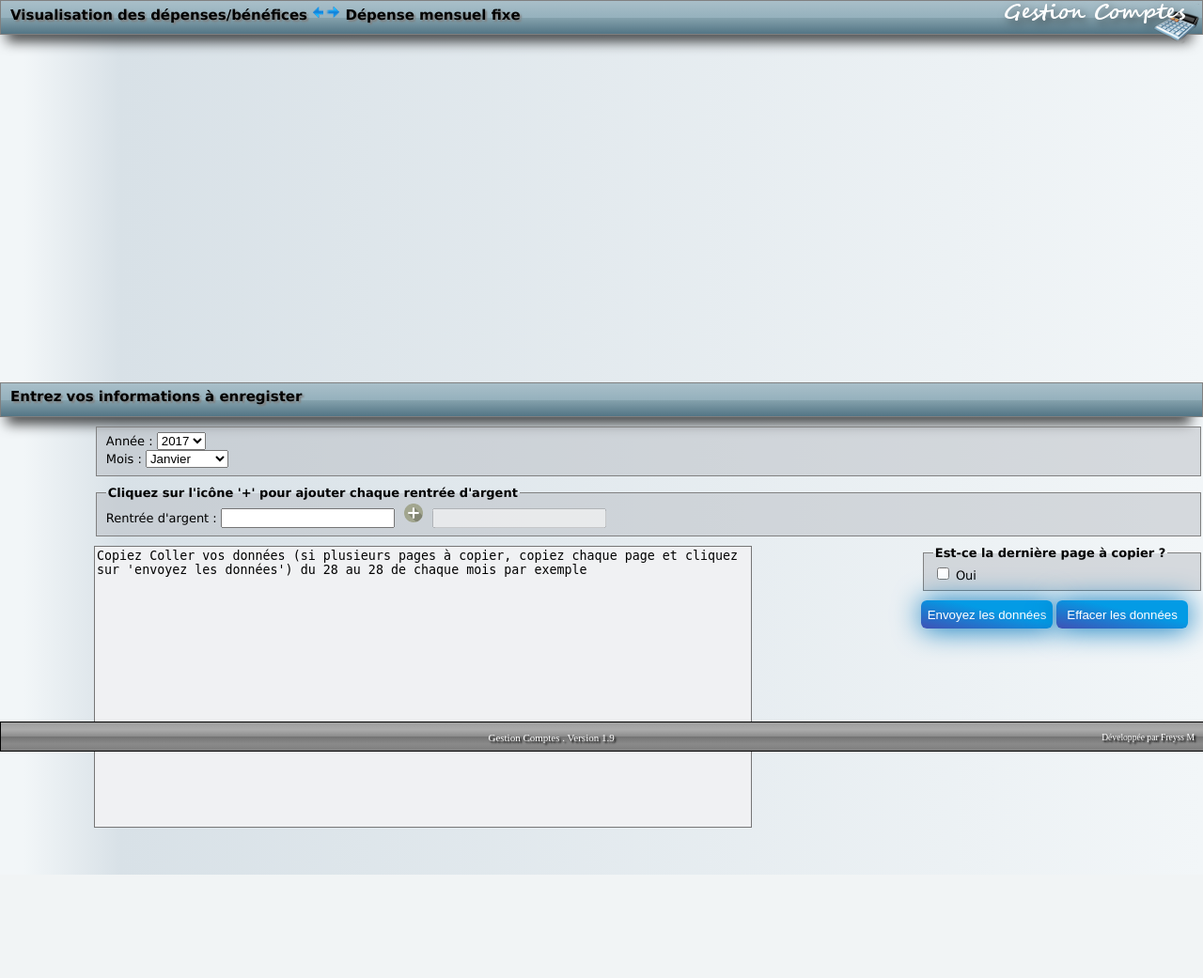
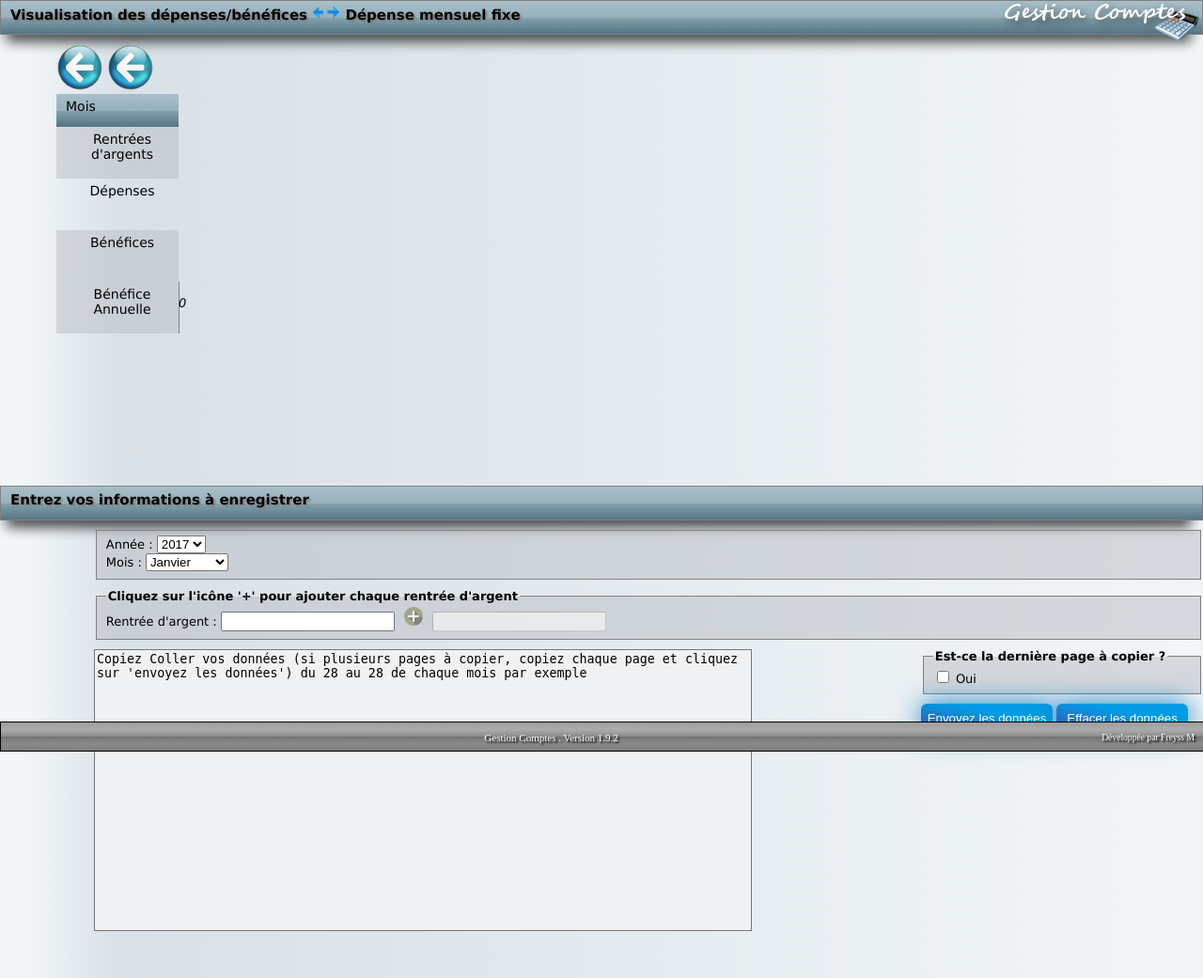
Before and after one commit to Revan027/Compte, a PHP site: page / in a window 1280 px wide. Shown: the whole page at 94% size. Before the commit the page ends 931 px from the top, so only its background shows below. Run offline with PHP 8.4, Linux system fonts and the light colour scheme; the visitor is signed in with stand-in values (Sample User, id 1); data that the repository does not hold is empty.

Commit message:
Codage slider visualisation dépenses/bénéfices

```diff
--- a/Controller/changeView.js
+++ b/Controller/changeView.js
@@ -1,6 +1,6 @@
 
 function changeView(page){
-
+    clique = 1;
     $( "#afficherTableau" ).fadeOut("slow");
     setTimeout(function(){
          viewMainChange(page);
--- /dev/null
+++ b/Controller/slider.js
@@ -0,0 +1,68 @@
+var clique = 1;
+var stop = 0;
+
+function slideAr(taille){
+    var v = "#lib0".concat(clique.toString());
+    var v2 = "#lib1".concat(clique.toString());
+    var v3 = "#lib2".concat(clique.toString());
+    var v4 = "#lib3".concat(clique.toString());
+
+
+    if((taille>6) && ((taille-clique) >= 6)){
+        $(function(){
+
+            $(v).animate({marginLeft:-125},200,function(){
+                 $(v).hide();
+
+            });
+
+             $(v2).animate({marginLeft:-125},200,function(){
+                 $(v2).hide();
+
+            });
+
+            $(v3).animate({marginLeft:-125},200,function(){
+                 $(v3).hide();
+
+            });
+
+             $(v4).animate({marginLeft:-125},200,function(){
+                 $(v4).hide();
+
+            });
+            clique=clique+1;
+         });
+
+}
+}
+
+function slideAv(){
+
+    if(clique !== 1){
+
+        clique=clique-1;
+
+        var v = "#lib0".concat(clique.toString());
+        var v2 = "#lib1".concat(clique.toString());
+        var v3 = "#lib2".concat(clique.toString());
+        var v4 = "#lib3".concat(clique.toString());
+
+              $(function(){
+                $(v).show();
+                $(v).animate({marginLeft:0},200);
+                  $(v2).show();
+                $(v2).animate({marginLeft:0},200);
+                $(v3).show();
+                $(v3).animate({marginLeft:0},200);
+                 $(v4).show();
+                $(v4).animate({marginLeft:0},200);
+
+             });
+
+     }
+
+
+
+}
+
+  // $('#lib2').prop('id', 'lib1'); changer id juery
--- a/Controller/verification.js
+++ b/Controller/verification.js
@@ -8,6 +8,7 @@ function raz() {
     rentreGlobal = 0;
     copierGlobal = "";
     document.forms["formulaire"].elements["oui"].checked = false;
+
 }
 
 function effacer() {
--- a/Model/getDB.php
+++ b/Model/getDB.php
@@ -56,25 +56,13 @@ function afficherTableau($annee) { //affiche le tableau de compte
 
     afficherAnnee();
 
-    $scinder = false;
-    $tailleTab;
-    $tailleTabScinder;
+    $taille = count($arrAll);
 
-    if (!empty($arrAll)) {
+    include __DIR__ . '/../templates/tableau.php';
 
-        if ((count($arrAll)) <= 6) { //si le nombre de mois a afficher est inférieur ou égale a 6 (6 mois)on ne scinde pas l'affichage
-            $scinder = false;
-            $tailleTab = count($arrAll);
-        } else {
-            $scinder = true;
-            $tailleTab = 6;
-            $tailleTabScinder = count($arrAll); //recuperation de la taille du tableau de la  requete pour la 2eme partie de l'affichage
-        }
-        include __DIR__ . '/../templates/tableau.php';
+    $stmt->closeCursor();
+    $stmt = NULL;
 
-        $stmt->closeCursor();
-        $stmt = NULL;
-    }
 }
 
 /**
--- a/feuille.css
+++ b/feuille.css
@@ -42,11 +42,12 @@ body{
 }
 
 #centre {
-    max-width:1200px;
-    min-height:350px;
-    margin-left:150px;
-    margin-bottom:10px;
+    max-width:1800px;
+    min-height:450px;
+    margin-left:30px;
+    margin-bottom:20px;
     font-size:13px;
+
 }
 
 #centre2{
@@ -76,8 +77,7 @@ h3{
 }
 
 #croix{
-   cursor:pointer;
-   float:right;
+   margin-left:10px;
 }
 
 #croix:hover{
@@ -197,53 +197,125 @@ textarea{
 
 /* ------- tableau visualisation compte------- */
 
-td{
-   width:140px;
-}
 
 #afficherTableau{
-    width:985px;
     margin-left:30px;
 }
 
-#table1{
-    font-size:13px;
-    text-align:center;
+.blockMois{
+    width:1000px;
+    height:35px;
+}
+
+.blockValeur1{
+    width:1000px;
+    height:50px; text-align:center;
+}
+.blockValeur2{
+    width:1000px;
+    height:50px; text-align:center;
 
 }
 
-.titremois{
-  background: #a9bfc9; /* Old browsers */
+.titreValeur1{
+    background-repeat:repeat;
+    background-image:url(images/fondFieldset.png);
+    width:120px;
+    padding-top:5px;
+    float:left;
+    padding-left:10px;
+    font-size:14px;  height:50px; clear: both;
+
+}
+.titreValeur2{
+
+    width:120px;
+    padding-top:5px;
+    float:left;
+    padding-left:10px;
+    font-size:14px;  height:50px; clear: both;
+
+}
+.valeur1, .valeur1R{
+    background-repeat:repeat;
+    background-image:url(images/fondFieldset.png);
+    font-style: italic;
+    padding-top:15px;
+    text-align:center;
+    width:120px;
+    height:40px;
+    float: left;
+    border-right:1px solid gray;
+}
+
+.conteneur1{
+    overflow: hidden;
+    width:727px;
+    float:left;
+}
+
+.titreMois{
+
+    width:120px;
+    height:30px;
+    padding-top:5px;
+    float:left;
+    padding-left:10px;
+    font-size:14px; background: #a9bfc9; /* Old browsers */
     background: -moz-linear-gradient(top, #a9bfc9 0%, #95b1bd 50%, #85a2ad 51%, #537585 100%); /* FF3.6-15 */
     background: -webkit-linear-gradient(top, #a9bfc9 0%,#95b1bd 50%,#85a2ad 51%,#537585 100%); /* Chrome10-25,Safari5.1-6 */
     background: linear-gradient(to bottom, #a9bfc9 0%,#95b1bd 50%,#85a2ad 51%,#537585 100%); /* W3C, IE10+, FF16+, Chrome26+, Opera12+, Safari7+ */
 
 }
 
-.fondMois{
+
+
+
+
+
+.co{
+     width:1800px;
+
+}
+.libelleMois{
+
     font-style: italic;
-    font-weight: bold; border-top:1px solid gray; border-bottom:1px solid gray;
+    padding-top:5px;
+    text-align:center;
+    font-weight: bold;
+    width:120px;
+    height:30px;
+    float: left;
+    border-left:1px solid gray;
+ background: #a9bfc9; /* Old browsers */
+    background: -moz-linear-gradient(top, #a9bfc9 0%, #95b1bd 50%, #85a2ad 51%, #537585 100%); /* FF3.6-15 */
+    background: -webkit-linear-gradient(top, #a9bfc9 0%,#95b1bd 50%,#85a2ad 51%,#537585 100%); /* Chrome10-25,Safari5.1-6 */
+    background: linear-gradient(to bottom, #a9bfc9 0%,#95b1bd 50%,#85a2ad 51%,#537585 100%); /* W3C, IE10+, FF16+, Chrome26+, Opera12+, Safari7+ */
+
 }
 
 
-.fondG,.fondGR{
-   background-repeat:repeat;
-   background-image:url(images/fondFieldset.png);
+.valeur2{
+    background-color:#dfe7ea;
     background-repeat:repeat;
-
-
+    font-style: italic;
+    padding-top:15px;
+    text-align:center;
+    width:120px;
+    height:50px;
+    float: left;
+    border-right:1px solid gray;
 }
-.fondGR{
+.valeur1R{
    color:red;
 
 }
-.fondW{
-    background-color:#dfe7ea;
-    background-repeat:repeat;
 
-}
-.fondGT{
-   background: #acacac; /* Old browsers */
+
+
+.fondBenefice{
+
+   background: #acacac; /* Old browsers */clear: both;
    background-repeat:repeat;
 
 }
@@ -254,6 +326,19 @@ td{
 
 
 /* ------- liste d'année ------- */
+
+
+#table1{
+    font-size:13px;
+    text-align:center;
+
+}
+
+
+td{
+   width:140px;
+}
+
 .titreA{
     background: rgb(139,173,211); /* Old browsers */
     background: -moz-linear-gradient(top, rgba(139,173,211,1) 0%, rgba(164,196,222,1) 50%, rgba(153,189,221,1) 51%, rgba(200,220,236,1) 100%); /* FF3.6-15 */
--- a/index.php
+++ b/index.php
@@ -5,8 +5,10 @@
     <head>
         <link rel="stylesheet"  href="./feuille.css"/>
         <link rel="icon" type="image/png" href="./images/changeView1.png" />
+        <script type="text/javascript" src="./Controller/slider.js" > </script>
         <script src="./lib/jquery-3.2.1.js"></script>
         <script type="text/javascript" src="./Controller/codeAjax.js" > </script>
+
         <script type="text/javascript" src="./Controller/changeView.js" > </script>
         <script type="text/javascript" src="./Controller/verification.js" ></script>
         <script type="text/javascript" src="./Controller/mainDepense.js" ></script>
@@ -31,7 +33,7 @@
             </div>
                 <form name='formulaire'>
 
-                    <div id="boxH"> <h3> Entrez vos informations à enregister</h3></div>
+                    <div id="boxH"> <h3> Entrez vos informations à enregistrer</h3></div>
 
             <div id="centre2">
                     <fieldset id="fieldset">
@@ -86,7 +88,7 @@
             </div>
         </div>
         <div id="footer">
-            <p class="signature">Développée  par Freyss M</p><p class="version">Gestion Comptes . Version 1.9</p>
+            <p class="signature">Développée  par Freyss M</p><p class="version">Gestion Comptes . Version 1.9.2</p>
         </div>
     </body>
 </html>
--- a/templates/tableau.php
+++ b/templates/tableau.php
@@ -1,86 +1,73 @@
-<table CELLPADDING='13' cellspacing="0" id="table1"">
-    <tr class='titremois'>
-        <td class='fondMois'>Mois</td>
-        <?php for ($i = 0; $i < $tailleTab; $i++) { ?>
-            <td class='fondMois'>
+
+<img onclick='slideAr(<?= $taille ?>);' src='./images/fleche.png'/>  <img id="ze" onclick='slideAv();' src='./images/fleche.png'/>
+<div class="blockMois">
+    <div class='titreMois'>Mois</div>
+    <div class='conteneur1'>
+        <div class='co'>
+            <?php for ($i = 0; $i < $taille; $i++) { ?>
+                 <div class='libelleMois' id='lib0<?= $i+1 ?>'>
                     <?= $arrAll[$i]["mois"] ?>
                     <img onclick='confirmation("<?= $arrAll[$i]['id'] ?>","<?= $annee ?>");' id='croix' src='./images/croix.png'/>
-            </td>
+                </div>
             <?php } ?>
-    </tr>
+        </div>
+    </div>
+</div>
 
-    <tr class='hover'>
-        <td class='fondG'>Rentrées d'argents</td>
-        <?php for ($i = 0; $i < $tailleTab; $i++) { ?>
-            <td class='fondG'><?= $arrAll[$i]['salaire'] ?></td>
+<div class="blockValeur1">
+    <div class='titreValeur1'>Rentrées d'argents</div>
+    <div class='conteneur1'>
+         <div class='co'>
+            <?php for ($i = 0; $i < $taille; $i++) { ?>
+                <div class='valeur1' id='lib1<?= $i+1 ?>' ><?= $arrAll[$i]['salaire'] ?></div>
             <?php } ?>
-    </tr>
+         </div>
+    </div>
+</div>
 
-    <tr class='hover'>
-        <td class='fondW'>Dépenses</td>
-        <?php for ($i = 0; $i < $tailleTab; $i++) { ?>
-            <td class='fondW'><?= $arrAll[$i]['depense'] ?></td>
+<div class="blockValeur2">
+    <div class='titreValeur2'>Dépenses</div>
+    <div class='conteneur1'>
+        <div class='co'>
+            <?php for ($i = 0; $i < $taille; $i++) { ?>
+                <div class='valeur2' id='lib2<?= $i+1 ?>' ><?= $arrAll[$i]['depense'] ?></div>
             <?php } ?>
-    </tr>
+        </div>
+    </div>
+</div>
 
-    <tr class='hover'>
-        <td class='fondG'>Bénéfices</td>
-        <?php for ($i = 0; $i < $tailleTab; $i++) {
+<div class="blockValeur1">
+        <div class='titreValeur1'>Bénéfices</div>
+        <div class='conteneur1'>
+            <div class='co'>
+                <?php for ($i = 0; $i < $taille; $i++) {
                     if($arrAll[$i]['benefice']<=0){ ?>
-                <td  class='fondGR'><?= $arrAll[$i]['benefice'] ?></td>
+                        <div  class='valeur1R' id='lib3<?= $i+1 ?>'><?= $arrAll[$i]['benefice'] ?></div>
                     <?php }else{ ?>
-                <td class='fondG'><?= $arrAll[$i]['benefice'] ?></td>
+                         <div class='valeur1' id='lib3<?= $i+1 ?>'><?= $arrAll[$i]['benefice'] ?></div>
                      <?php } ?>
                     <?php $benefAnnu = $benefAnnu + $arrAll[$i]['benefice']; ?>
                 <?php } ?>
-    </tr>
+             </div>
+        </div>
+ </div>
 
-    <?php if ($scinder == true) { ?>
-        <tr class='titremois'>
-            <td class='fondMois''>Mois</td>
-            <?php for ($i = 6; $i < $tailleTabScinder; $i++) { ?>
-                <td class='fondMois'>
-                    <?= $arrAll[$i]["mois"] ?>
-                    <img onclick='confirmation("<?= $arrAll[$i]['id'] ?>","<?= $annee ?>");' id='croix' src='./images/croix.png'/>
-                </td>
-            <?php } ?>
-        </tr>
+ <?php
 
-        <tr class='hover'>
-            <td class='fondG'>Rentrées d'argents</td>
-            <?php for ($i = 6; $i < $tailleTabScinder; $i++) { ?>
-                <td class='fondG'><?= $arrAll[$i]['salaire'] ?></td>
-            <?php } ?>
-        </tr>
+    if($taille<=6){
+        $tailleBenefB = $taille*120.4;
 
-        <tr class='hover'>
-            <td class='fondW'>Dépenses</td>
-            <?php for ($i = 6; $i < $tailleTabScinder; $i++) { ?>
-                <td class='fondW'><?= $arrAll[$i]['depense'] ?></td>
-            <?php } ?>
-        </tr>
+    }else{
+        $tailleBenefB = 6*120.9;
+    }
 
-        <tr class='hover'>
-            <td class='fondG'>Bénéfices</td>
-            <?php for ($i = 6; $i < $tailleTabScinder; $i++) {
-            if($arrAll[$i]['benefice']<=0){ ?>
-                <td class='fondGR'><?= $arrAll[$i]['benefice'] ?></td>
-            <?php }else{ ?>
-                <td class='fondG'><?= $arrAll[$i]['benefice'] ?></td>
-             <?php } ?>
-            <?php $benefAnnu = $benefAnnu + $arrAll[$i]['benefice']; ?>
-        <?php } ?>
-        </tr>
+ ?>
 
-        <tr class='hover' >
-            <td class='fondGT'>Bénéfice Annuelle</td>
-            <td class='fondGT' colspan='<?= 6 ?>'><?= $benefAnnu ?></td>
-        </tr>
+<div class="blockValeur1">
+        <div class='titreValeur1'>Bénéfice Annuelle </div>
+        <div class='conteneur1'>
+            <div class='co'>
+               <div class='valeur1' style=" width:<?= $tailleBenefB ?>px"> <center><?= $benefAnnu ?></center>    </div>
 
-    <?php }else{ ?>
-        <tr class='hover' >
-            <td class='fondGT'>Bénéfice Annuelle</td>
-            <td class='fondGT' colspan='<?= $tailleTab ?>'><?= $benefAnnu ?></td>
-        </tr>
-    <?php } ?>
-</table>
+        </div>
+        </div> </div>
```
Also changed, not shown: images/fleche.png. Lines whose indentation alone changed are shown as unchanged.
